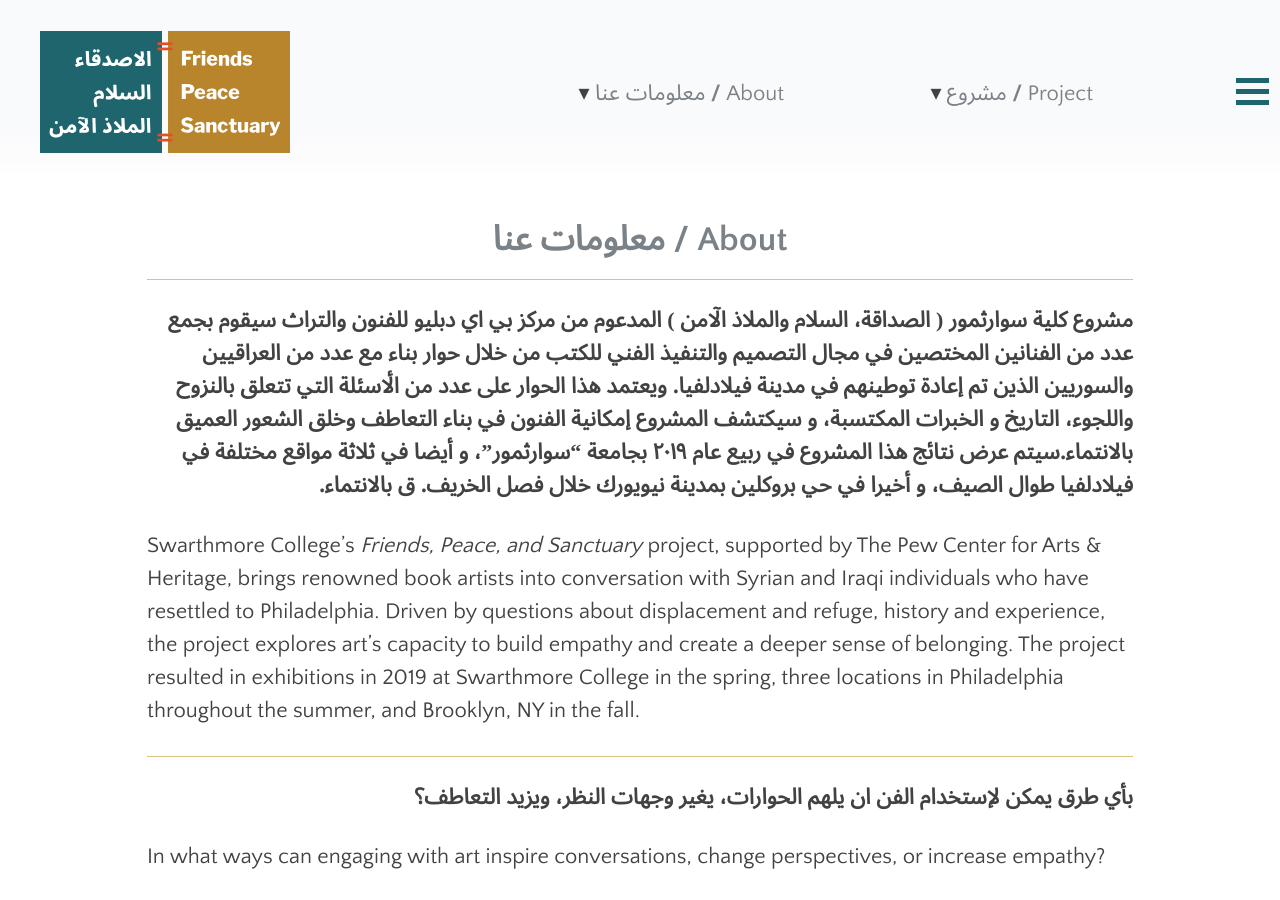
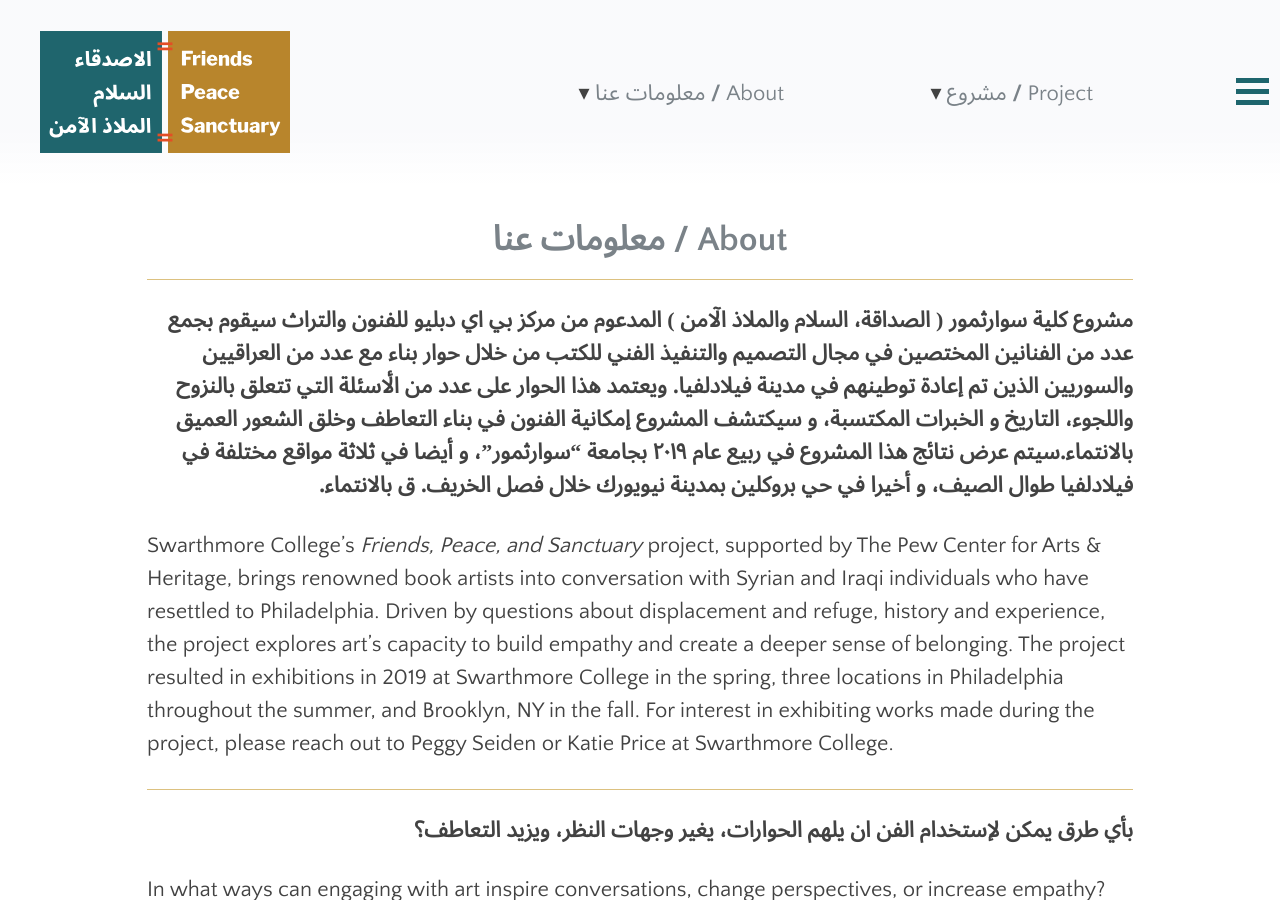
Before and after one commit to swat-ds/fps.swarthmore.edu, a Jekyll site: the page built from _pages/about.md, in a window 1280 px wide and 900 px high. Built offline with Jekyll 4.4.1, drawn with Linux system fonts in a browser that asks for light colours.

Commit message:
Update about.md

```diff
--- a/_pages/about.md
+++ b/_pages/about.md
@@ -11,7 +11,7 @@ published: true
 ق بالانتماء.
 {: .ar.bold}
 
-<p>Swarthmore College’s <em>Friends, Peace, and Sanctuary</em> project, supported by The Pew Center for Arts & Heritage, brings renowned book artists into conversation with Syrian and Iraqi individuals who have resettled to Philadelphia. Driven by questions about displacement and refuge, history and experience, the project explores art’s capacity to build empathy and create a deeper sense of belonging. The project resulted in exhibitions in 2019 at Swarthmore College in the spring, three locations in Philadelphia throughout the summer, and Brooklyn, NY in the fall.
+<p>Swarthmore College’s <em>Friends, Peace, and Sanctuary</em> project, supported by The Pew Center for Arts & Heritage, brings renowned book artists into conversation with Syrian and Iraqi individuals who have resettled to Philadelphia. Driven by questions about displacement and refuge, history and experience, the project explores art’s capacity to build empathy and create a deeper sense of belonging. The project resulted in exhibitions in 2019 at Swarthmore College in the spring, three locations in Philadelphia throughout the summer, and Brooklyn, NY in the fall. For interest in exhibiting works made during the project, please reach out to Peggy Seiden or Katie Price at Swarthmore College.
 </p>
 
 <hr/>
```
